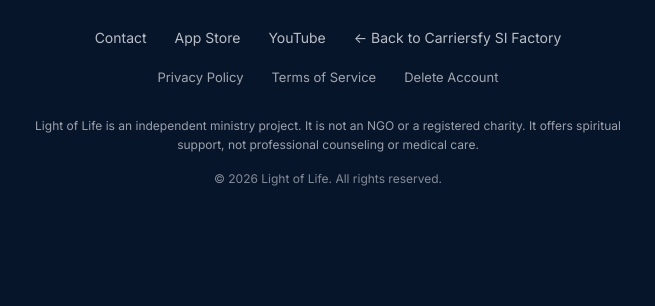
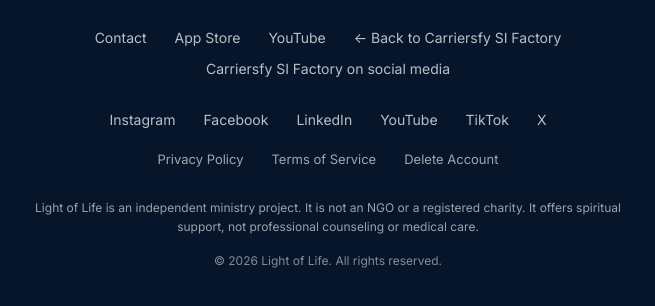
Before and after one commit to lightofeternallifes-star/lightoflife, a plain HTML site: page index.html in a window 1280 px wide. Shown: the part 9426-9732 px from the top of the page, without its empty margins (312-967 px from the left). Before the commit the page ends 9654 px from the top, so only its background shows below. Drawn offline with Linux system fonts and the light colour scheme.

Commit message:
feat(footer): add Carriersfy SI Factory social link set to footer

```diff
--- a/index.html
+++ b/index.html
@@ -1614,6 +1614,15 @@
       <a href="https://carriersfy.ai/" data-es="← Volver a Carriersfy SI Factory"
         data-pt="← Voltar para a Carriersfy SI Factory">← Back to Carriersfy SI Factory</a>
     </nav>
+    <p class="footer-sub" data-es="Carriersfy SI Factory en redes sociales" data-pt="Carriersfy SI Factory nas redes sociais">Carriersfy SI Factory on social media</p>
+    <nav class="footer-links" aria-label="Carriersfy SI Factory — Social" data-es-label="Carriersfy SI Factory — Redes sociales" data-pt-label="Carriersfy SI Factory — Redes sociais">
+      <a href="https://www.instagram.com/carriersfy_si" target="_blank" rel="noopener">Instagram</a>
+      <a href="https://www.facebook.com/1145193978682149" target="_blank" rel="noopener">Facebook</a>
+      <a href="https://www.linkedin.com/company/carriersfy-si-factory" target="_blank" rel="noopener">LinkedIn</a>
+      <a href="https://www.youtube.com/channel/UC7qw-KyOFR5Jmbd7lmMzv2A" target="_blank" rel="noopener">YouTube</a>
+      <a href="https://www.tiktok.com/@carriersfy_si" target="_blank" rel="noopener">TikTok</a>
+      <a href="https://x.com/carriersfy_si" target="_blank" rel="noopener">X</a>
+    </nav>
     <nav class="footer-legal" aria-label="Legal" data-es-label="Legal" data-pt-label="Legal">
       <a href="/privacy" data-es="Política de Privacidad" data-pt="Política de Privacidade">Privacy Policy</a>
       <a href="/terms" data-es="Términos de Servicio" data-pt="Termos de Serviço">Terms of Service</a>
```
